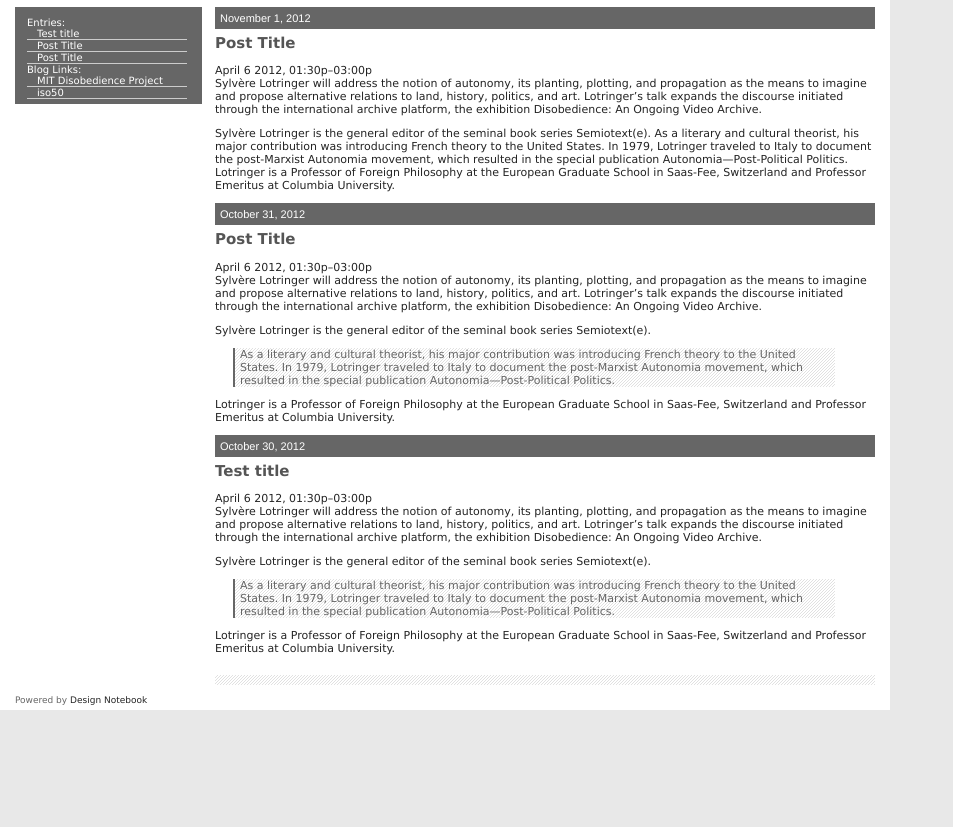
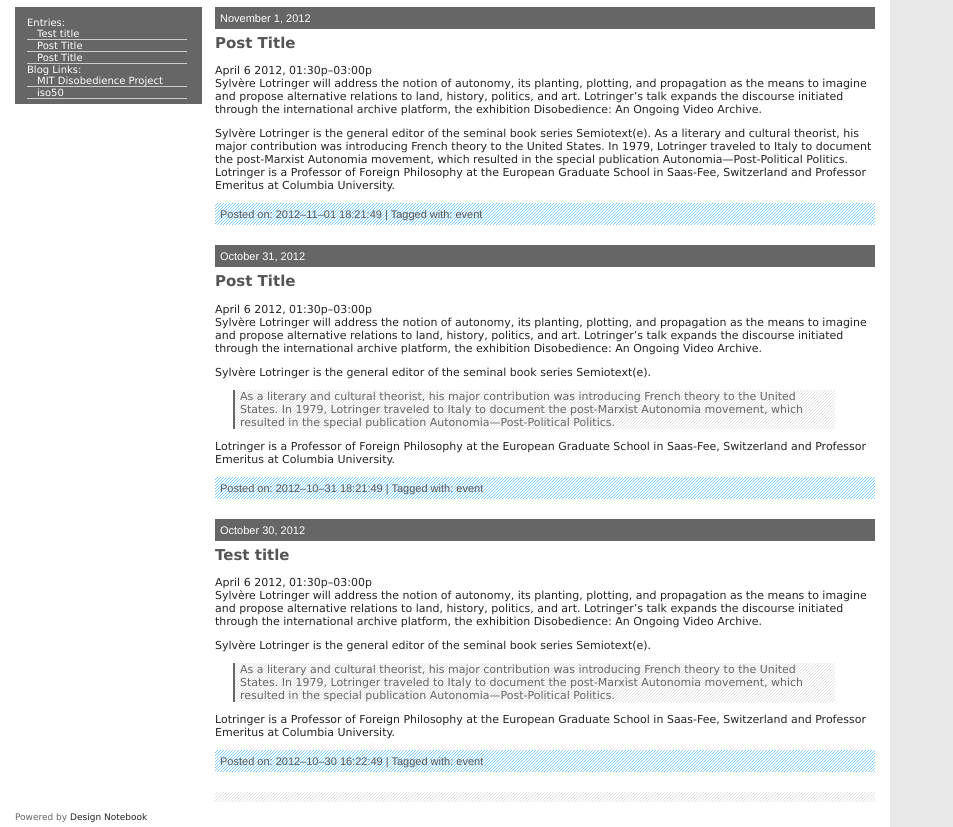
Before and after one commit to sJohnsonStoever/designNotebook, a plain HTML site: page output/index.html in a window 1280 px wide. Shown: the part 85-912 px from the top of the page, without its empty margins (0-953 px from the left). Before the commit the page ends 800 px from the top, so only its background shows below. Drawn offline with Linux system fonts and the light colour scheme.

Commit message:
Updated example output

```diff
--- a/output/css/style.css
+++ b/output/css/style.css
@@ -48,11 +48,6 @@ body {
     font-size: 11px;
     position: relative;
 }
-h2 {
-    font-family: verdana, Arial, Helvetica, sans-serif;
-    font-size: 15px
-    margin-top: 0px;
-}
 #rap {
     background-color: #fff;
     width: 880px;
@@ -60,6 +55,15 @@ h2 {
     padding: 5px;
     float: left;
     position: relative;
+}
+#postinfo {
+ width:650px;
+ background-image:url("tile.gif");
+ font-family: helvetica, arial, verdana;
+ color:#555;
+ padding:5px 5px 5px 5px;
+ margin-top: 10px;
+ margin-bottom: 20px;
 }
 h2 {
     font-family: verdana, arial, helvetica, sans-serif;
--- a/output/index.html
+++ b/output/index.html
@@ -30,6 +30,9 @@ Sylvère Lotringer will address the notion of autonomy, its planting, plotting,
 
 <p>Sylvère Lotringer is the general editor of the seminal book series Semiotext(e). As a literary and cultural theorist, his major contribution was introducing French theory to the United States. In 1979, Lotringer traveled to Italy to document the post-Marxist Autonomia movement, which resulted in the special publication Autonomia—Post-Political Politics. Lotringer is a Professor of Foreign Philosophy at the European Graduate School in Saas-Fee, Switzerland and Professor Emeritus at Columbia University.</p>
 </div>
+<div id="postinfo">
+Posted on: 2012&#8211;11&#8211;01 18:21:49 | Tagged with: event
+</div>
 </div>
 <div id="2012-10-31--18-21">
 <div id="topper">
@@ -50,6 +53,9 @@ Sylvère Lotringer will address the notion of autonomy, its planting, plotting,
 
 <p>Lotringer is a Professor of Foreign Philosophy at the European Graduate School in Saas-Fee, Switzerland and Professor Emeritus at Columbia University.</p>
 </div>
+<div id="postinfo">
+Posted on: 2012&#8211;10&#8211;31 18:21:49 | Tagged with: event
+</div>
 </div>
 <div id="2012-10-30--18-21">
 <div id="topper">
@@ -69,6 +75,9 @@ Sylvère Lotringer will address the notion of autonomy, its planting, plotting,
 </blockquote>
 
 <p>Lotringer is a Professor of Foreign Philosophy at the European Graduate School in Saas-Fee, Switzerland and Professor Emeritus at Columbia University.</p>
+</div>
+<div id="postinfo">
+Posted on: 2012&#8211;10&#8211;30 16:22:49 | Tagged with: event
 </div>
 </div>
 <div class="navigation"></div>
```
Also changed, not shown: output/css/tile.gif (added).
